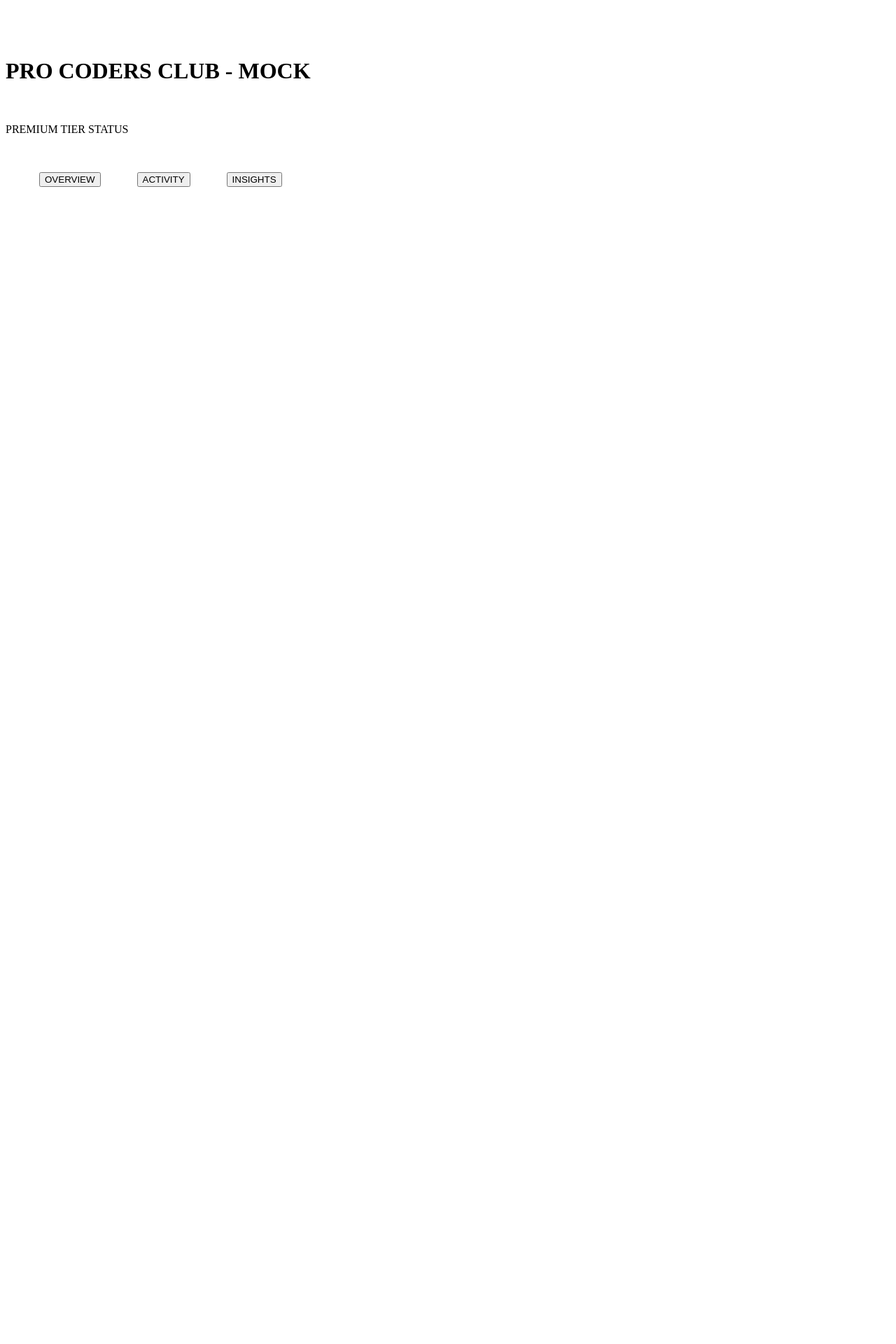
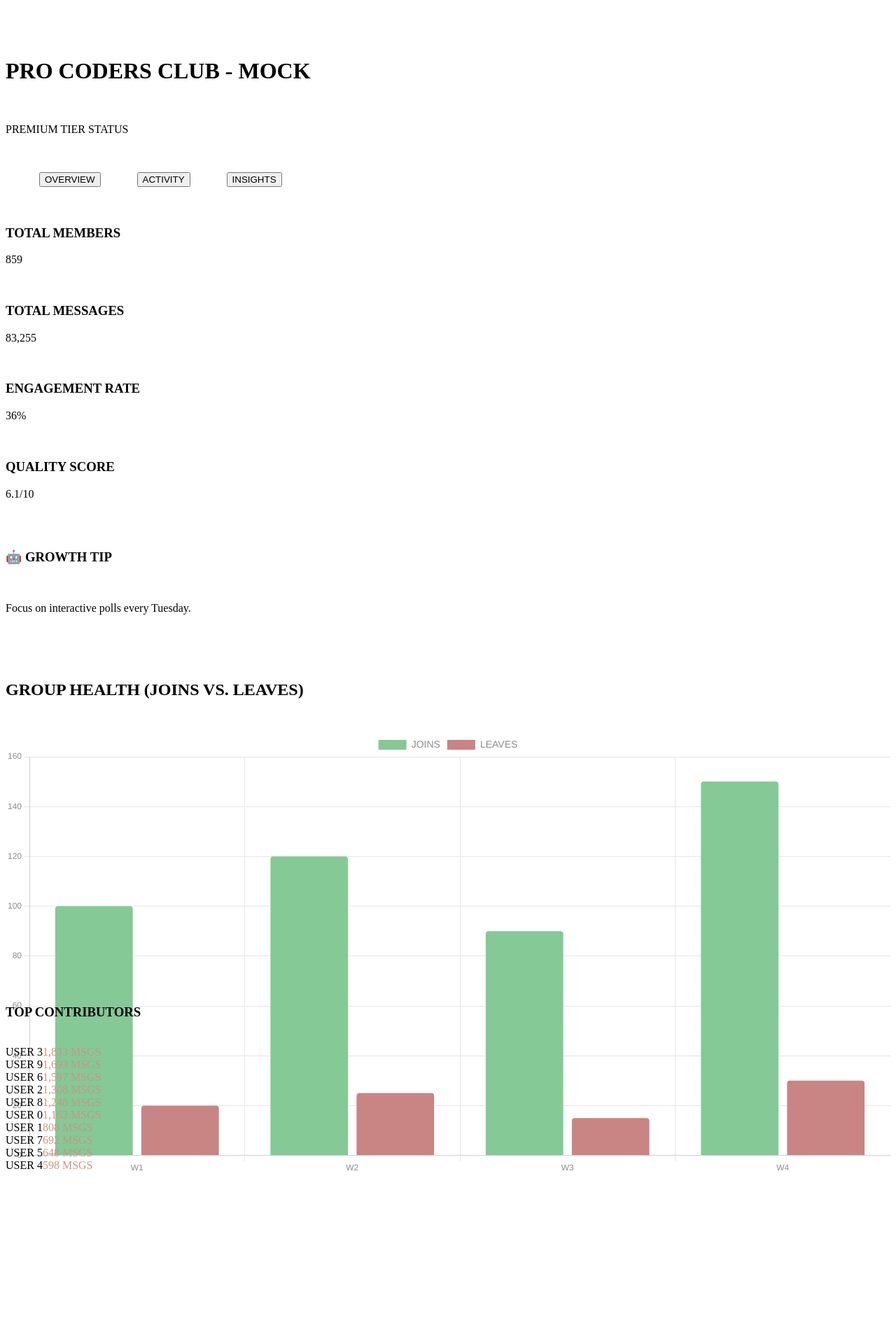
Before and after one commit to Rx211-droid/The-Web-Project, a Flask app: page /analytics/1 in a window 1280 px wide. Shown: the top 1920 px of the page at 70% size. Before the commit the page ends 267 px from the top, so only its background shows below. Run offline with Flask 3, Linux system fonts and the light colour scheme; some libraries are stand-ins or nearby versions.

Commit message:
Update analytics.html

```diff
--- a/templates/analytics.html
+++ b/templates/analytics.html
@@ -58,28 +58,35 @@
             content: ''; position: absolute; bottom: -1px; left: 0; width: 100%; height: 2px; background-color: var(--primary-color);
         }
 
-        /* ✅ FIXED: Changed positioning to use display: none/grid for better Chart.js compatibility */
+        /* FIX: Tab content uses opacity/position to allow Chart.js to render correctly */
         .tab-content {
-            width: 100%;
-            margin: 0 auto;
+            position: absolute;
+            top: 250px;
+            left: 50%;
+            transform: translateX(-50%);
+            width: 1200px;
 
-            /* Grid setup */
             display: grid;
             grid-template-columns: repeat(3, 1fr);
             gap: 30px;
 
-            /* Hide by default using display: none and opacity */
             opacity: 0;
             pointer-events: none;
-            display: none;
-            transition: opacity 0.4s ease;
+            transition: opacity 0.4s ease, transform 0.4s ease;
             min-height: 600px;
         }
         .tab-content.active {
             opacity: 1;
             pointer-events: all;
-            display: grid; /* Re-enable grid display */
-            /* Removed unnecessary position: relative; transform: translateX(-50%); */
+            /* CRITICAL FIX: Reset positioning for active state to expand content */
+            transform: translateX(0); /* Remove centering transform */
+            position: relative;  /* Make it part of the normal document flow */
+            top: auto; /* Reset positioning */
+            left: auto; /* Reset positioning */
+            width: 100%; /* Ensure it occupies full dashboard width */
+            margin-top: 50px; /* Add some space below the tabs */
+            margin-left: auto;
+            margin-right: auto;
         }
 
         /* --- Card Styles (Soft & Elegant) --- */
@@ -194,27 +201,21 @@
     </div>
 
     <script>
-        // --- Tab Switching Logic (Updated for display: none/grid) ---
+        // --- Tab Switching Logic (Updated for Opacity/Position) ---
         function openTab(tabId, buttonElement) {
             document.querySelectorAll('.tab-button').forEach(btn => btn.classList.remove('active'));
 
-            // CRITICAL FIX: Hide all content by display: none
+            // This is crucial: Set all non-active to opacity 0/pointer-events none
             document.querySelectorAll('.tab-content').forEach(content => {
+                // We keep all content hidden by opacity/pointer-events,
+                // but only the active one gets the 'relative' positioning fix.
                 content.classList.remove('active');
-                content.style.opacity = 0; // Ensures smooth transition
-                content.style.pointerEvents = 'none';
-                content.style.display = 'none'; // Hide content to reset layout
             });
 
             buttonElement.classList.add('active');
-
-            // Show the active tab and apply active class
-            const activeContent = document.getElementById(tabId);
-            activeContent.style.display = 'grid'; // Show the content as grid
-            activeContent.classList.add('active'); // Apply active class for opacity/pointer-events
+            document.getElementById(tabId).classList.add('active');
 
             if (window.Chart) {
-                // Give the browser a moment to apply 'display: grid' before resizing the chart
                 setTimeout(() => {
                     if (hourlyActivityChart) hourlyActivityChart.resize();
                     if (retentionChart) retentionChart.resize();
@@ -282,7 +283,7 @@
 
                          const initialTabButton = document.querySelector('.tab-button.active');
                          if(initialTabButton) {
-                             // Use the fixed openTab to display content correctly
+                             // openTab function is called to apply the active class and the relative positioning fix
                              openTab(initialTabButton.getAttribute('data-tab'), initialTabButton);
                          }
 
```
